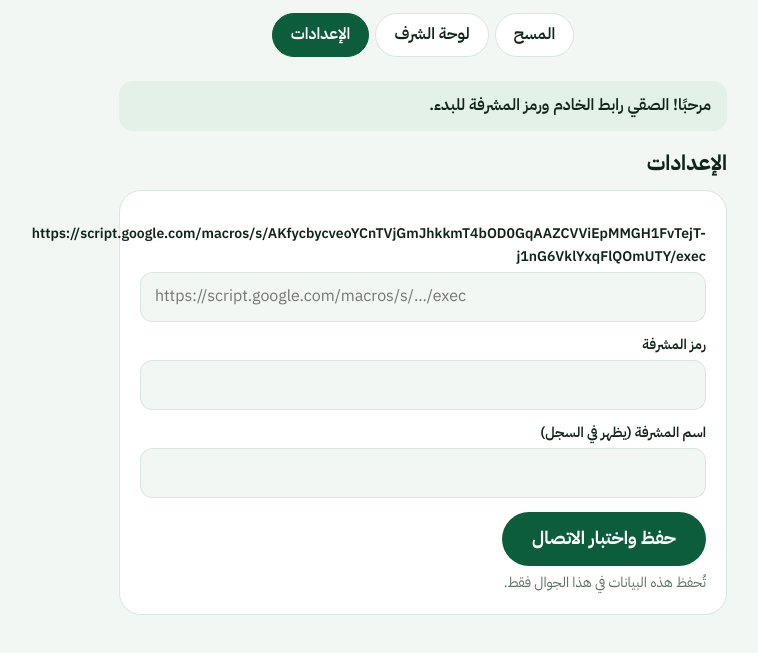
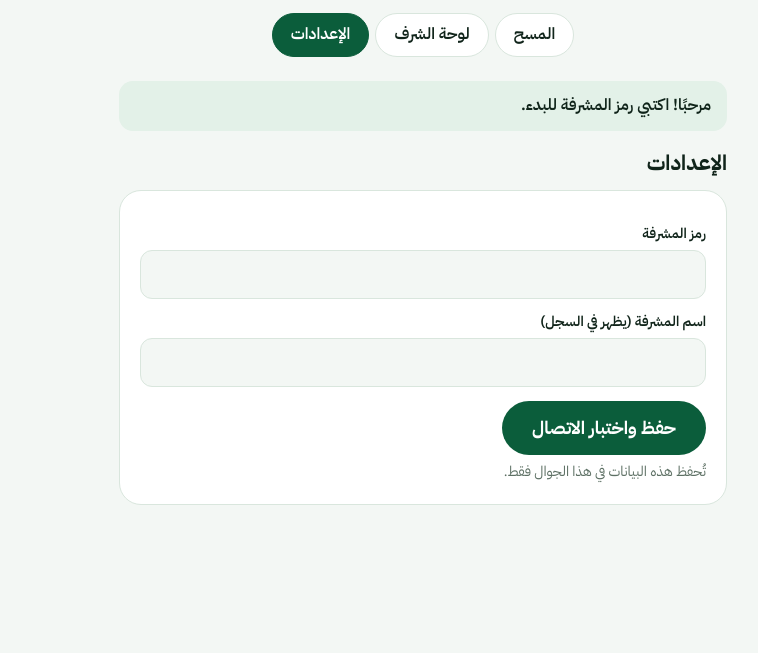
Before and after one commit to Gogosmartstories/GreenLoop, a plain HTML site: page index.html in a window 1280 px wide. Shown: the part 117-770 px from the top of the page, without its empty margins (217-975 px from the left). Drawn offline with nearby package versions, Linux system fonts and the light colour scheme.

Commit message:
Update index.html

```diff
--- a/index.html
+++ b/index.html
@@ -128,7 +128,7 @@ ol.top b.p{font:700 18px Outfit,sans-serif;color:var(--g)}ol.top small{display:b
 <section id="settings" hidden>
   <h2>الإعدادات</h2>
   <form class="panel" id="setForm">
-    <div id="apiBox"><label class="f" for="api">https://script.google.com/macros/s/AKfycbycveoYCnTVjGmJhkkmT4bOD0GqAAZCVViEpMMGH1FvTejT-j1nG6VklYxqFlQOmUTY/exec</label><input id="api" dir="ltr" placeholder="https://script.google.com/macros/s/…/exec"></div>
+    <div id="apiBox"><label class="f" for="api">رابط الخادم</label><input id="api" dir="ltr" placeholder="https://script.google.com/macros/s/…/exec"></div>
     <label class="f" for="pin">رمز المشرفة</label><input id="pin" type="password" inputmode="numeric" autocomplete="off">
     <label class="f" for="by">اسم المشرفة (يظهر في السجل)</label><input id="by">
     <button class="btn mt">حفظ واختبار الاتصال</button>
@@ -141,7 +141,7 @@ ol.top b.p{font:700 18px Outfit,sans-serif;color:var(--g)}ol.top small{display:b
 <script>
 {
 /* يمكن كتابة رابط الخادم هنا ليعمل لكل من يفتح الصفحة دون إعداد */
-const DEFAULT_API = '';
+const DEFAULT_API = 'https://script.google.com/macros/s/AKfycbycveoYCnTVjGmJhkkmT4bOD0GqAAZCVViEpMMGH1FvTejT-j1nG6VklYxqFlQOmUTY/exec';
 
 const $=s=>document.querySelector(s);
 const esc=s=>String(s??'').replace(/[&<>"']/g,c=>({'&':'&amp;','<':'&lt;','>':'&gt;','"':'&quot;',"'":'&#39;'}[c]));
```
